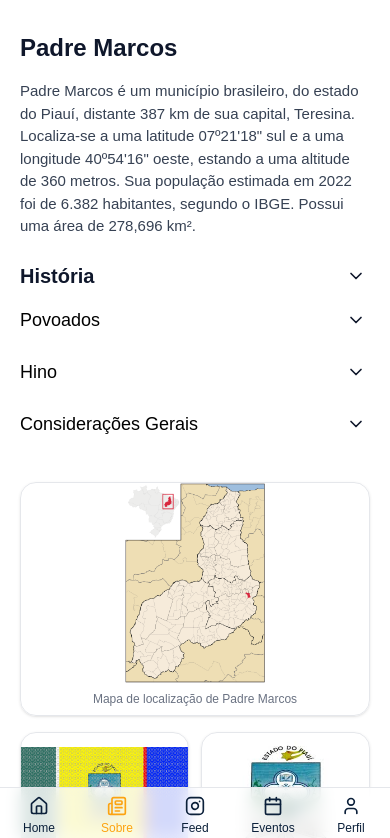
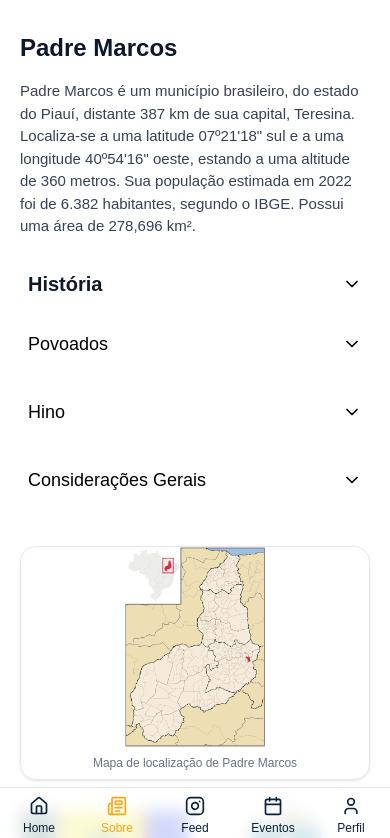
Before and after one commit to semm00/portal-pm, a Next.js app: page /about in a window 390 px wide. Shown: the top 838 px of the page. Built offline with nearby package versions, Linux system fonts and the light colour scheme.

Commit message:
ux/ui adjustments

```diff
--- a/src/app/about/components/info.tsx
+++ b/src/app/about/components/info.tsx
@@ -63,22 +63,21 @@ export default function Info() {
             </div>
 
             <div className="md:hidden">
-              <div className="flex justify-between items-center mt-6 mb-2">
-                <h2 className="text-xl font-semibold text-slate-900">
-                  História
-                </h2>
               <button
                 type="button"
-                  onClick={() => setExpandedHistoria(!expandedHistoria)}
-                  className="text-slate-900 text-xl p-2 -m-2 hover:bg-slate-100 rounded transition-colors min-w-[44px] min-h-[44px] flex items-center justify-center"
+                onClick={() => setExpandedHistoria((prev) => !prev)}
+                className="flex w-full items-center justify-between mt-6 mb-2 rounded-lg px-2 py-2 transition-colors focus:outline-none focus-visible:ring-2 focus-visible:ring-[#0a4ea1]/60 hover:bg-slate-100"
+                aria-expanded={expandedHistoria}
               >
+                <span className="text-left text-xl font-semibold text-slate-900">
+                  História
+                </span>
                 {expandedHistoria ? (
                   <ChevronUp size={20} />
                 ) : (
                   <ChevronDown size={20} />
                 )}
               </button>
-              </div>
               {expandedHistoria && (
                 <p className="text-[15px] text-gray-700 mb-4 whitespace-pre-line">
                   O Município de Padre Marcos, localizado na região sudeste do
@@ -116,20 +115,19 @@ export default function Info() {
             </div>
 
             <div className="md:hidden">
-              <div className="flex justify-between items-center mt-4 mb-2">
-                <h3 className="text-lg font-medium">Povoados</h3>
               <button
                 type="button"
-                  onClick={() => setExpandedPovoados(!expandedPovoados)}
-                  className="text-slate-900 text-xl p-2 -m-2 hover:bg-slate-100 rounded transition-colors min-w-[44px] min-h-[44px] flex items-center justify-center"
+                onClick={() => setExpandedPovoados((prev) => !prev)}
+                className="flex w-full items-center justify-between mt-4 mb-2 rounded-lg px-2 py-2 transition-colors focus:outline-none focus-visible:ring-2 focus-visible:ring-[#0a4ea1]/60 hover:bg-slate-100"
+                aria-expanded={expandedPovoados}
               >
+                <span className="text-left text-lg font-medium">Povoados</span>
                 {expandedPovoados ? (
                   <ChevronUp size={20} />
                 ) : (
                   <ChevronDown size={20} />
                 )}
               </button>
-              </div>
               {expandedPovoados && (
                 <p className="text-[15px] text-gray-700">
                   Riacho do Padre, Casa Nova, Jurema, Curral Velho, Barra, Canto
@@ -237,20 +235,19 @@ Me dá prazer externar todo este amor. (repete)`}
             </div>
 
             <div className="md:hidden">
-              <div className="flex justify-between items-center mt-6 mb-1">
-                <h3 className="text-lg font-medium">Hino</h3>
               <button
                 type="button"
-                  onClick={() => setExpandedHino(!expandedHino)}
-                  className="text-slate-900 text-xl p-2 -m-2 hover:bg-slate-100 rounded transition-colors min-w-[44px] min-h-[44px] flex items-center justify-center"
+                onClick={() => setExpandedHino((prev) => !prev)}
+                className="flex w-full items-center justify-between mt-6 mb-1 rounded-lg px-2 py-2 transition-colors focus:outline-none focus-visible:ring-2 focus-visible:ring-[#0a4ea1]/60 hover:bg-slate-100"
+                aria-expanded={expandedHino}
               >
+                <span className="text-left text-lg font-medium">Hino</span>
                 {expandedHino ? (
                   <ChevronUp size={20} />
                 ) : (
                   <ChevronDown size={20} />
                 )}
               </button>
-              </div>
               {expandedHino && (
                 <>
                   <p className="text-sm text-gray-600 mb-3">
@@ -278,7 +275,7 @@ Foi primazia orgulhando o nosso Estado,
                           <button
                             type="button"
                             onClick={() => setExpanded(true)}
-                            className="text-sm text-[#0a4ea1] underline"
+                            className="text-sm text-[#0a4ea1] underline hover:text-[#08326b] transition-colors px-2 py-1 -mx-2 rounded min-h-[44px] flex items-center"
                           >
                             Ver mais
                           </button>
@@ -338,22 +335,21 @@ Foi primazia orgulhando o nosso Estado,
             </div>
 
             <div className="md:hidden">
-              <div className="flex justify-between items-center mt-6 mb-3">
-                <h3 className="text-lg font-medium">Considerações Gerais</h3>
               <button
                 type="button"
-                  onClick={() =>
-                    setExpandedConsideracoes(!expandedConsideracoes)
-                  }
-                  className="text-slate-900 text-xl p-2 -m-2 hover:bg-slate-100 rounded transition-colors min-w-[44px] min-h-[44px] flex items-center justify-center"
+                onClick={() => setExpandedConsideracoes((prev) => !prev)}
+                className="flex w-full items-center justify-between mt-6 mb-3 rounded-lg px-2 py-2 transition-colors focus:outline-none focus-visible:ring-2 focus-visible:ring-[#0a4ea1]/60 hover:bg-slate-100"
+                aria-expanded={expandedConsideracoes}
               >
+                <span className="text-left text-lg font-medium">
+                  Considerações Gerais
+                </span>
                 {expandedConsideracoes ? (
                   <ChevronUp size={20} />
                 ) : (
                   <ChevronDown size={20} />
                 )}
               </button>
-              </div>
               {expandedConsideracoes && (
                 <ul className="text-sm text-gray-700 list-disc pl-5 space-y-1">
                   <li>
--- a/src/app/about/components/mayor-line.tsx
+++ b/src/app/about/components/mayor-line.tsx
@@ -1,6 +1,6 @@
 "use client";
 
-import React, { useState } from "react";
+import React, { useEffect, useMemo, useState } from "react";
 import Image from "next/image";
 
 interface Mayor {
@@ -34,61 +34,32 @@ const ImageWithFallback: React.FC<{
   onMouseEnter,
   onMouseLeave,
 }) => {
-  // fallback to the SVG placeholder that we created so there is always a valid image
   const fallbackSrc = "/images/placeholder.svg";
-  const [currentSrc, setCurrentSrc] = useState(fallbackSrc);
-  const [hasError, setHasError] = useState(false);
+  const sourceCandidates = useMemo(() => {
+    const exts = [".jpg", ".jpeg", ".png", ".webp"];
+    const unique = Array.from(
+      new Set(exts.map((ext) => `${src}${ext}`).concat(fallbackSrc))
+    );
+    return unique;
+  }, [src, fallbackSrc]);
 
-  // Probe available extensions in background and set currentSrc to first found
-  React.useEffect(() => {
-    let mounted = true;
-    const probe = async () => {
-      const exts = [".jpg", ".jpeg", ".png"];
-      if (mounted) {
-        setHasError(false);
-      }
-      for (const ext of exts) {
-        const url = `${src}${ext}`;
-        try {
-          const res = await fetch(url, { method: "HEAD" });
-          if (res.ok) {
-            if (mounted) setCurrentSrc(url);
-            return;
-          }
-        } catch {
-          // ignore network errors
-        }
-      }
-      // no image found; keep fallback
-    };
-    probe();
-    return () => {
-      mounted = false;
-    };
+  const [attemptIndex, setAttemptIndex] = useState(0);
+
+  useEffect(() => {
+    setAttemptIndex(0);
   }, [src]);
 
+  const currentSrc = sourceCandidates[attemptIndex] ?? fallbackSrc;
+  const isLastAttempt = attemptIndex >= sourceCandidates.length - 1;
+
   const handleError = () => {
-    if (!hasError) {
-      // If image fails to load after probe, use fallback
-      if (currentSrc !== fallbackSrc) {
-        setCurrentSrc(fallbackSrc);
-      } else {
-        setHasError(true);
+    setAttemptIndex((prev) => {
+      if (prev >= sourceCandidates.length - 1) {
+        return prev;
       }
-    }
+      return prev + 1;
+    });
   };
-
-  if (hasError) {
-    return (
-      <div
-        className={`${className} bg-gray-200 flex items-center justify-center text-gray-500 text-xs`}
-        style={{ width, height }}
-        onClick={onClick}
-      >
-        Sem imagem
-      </div>
-    );
-  }
 
   return (
     <Image
@@ -101,6 +72,8 @@ const ImageWithFallback: React.FC<{
       onMouseEnter={onMouseEnter}
       onMouseLeave={onMouseLeave}
       onError={handleError}
+      loading="lazy"
+      unoptimized={isLastAttempt && currentSrc === fallbackSrc}
     />
   );
 };
--- a/src/app/components/notifications-bell.tsx
+++ b/src/app/components/notifications-bell.tsx
@@ -77,6 +77,7 @@ export default function NotificationsBell() {
   const [error, setError] = useState<string | null>(null);
   const [lastFetchedAt, setLastFetchedAt] = useState<number>(0);
   const containerRef = useRef<HTMLDivElement | null>(null);
+  const prevOpenRef = useRef(false);
 
   const fetchAlerts = useCallback(async () => {
     setLoading(true);
@@ -118,14 +119,16 @@ export default function NotificationsBell() {
     if (shouldRefresh && !loading) {
       fetchAlerts().catch(() => null);
     }
+  }, [open, fetchAlerts, lastFetchedAt, loading]);
 
-    // Fechar automaticamente após 5 segundos (simulando leitura)
-    const autoCloseTimer = setTimeout(() => {
-      setOpen(false);
-    }, 5000);
+  useEffect(() => {
+    if (prevOpenRef.current && !open) {
+      setAlerts([]);
+      setLastFetchedAt(0);
+    }
 
-    return () => clearTimeout(autoCloseTimer);
-  }, [open, fetchAlerts, lastFetchedAt, loading]);
+    prevOpenRef.current = open;
+  }, [open]);
 
   useEffect(() => {
     const handleClickOutside = (event: MouseEvent) => {
--- a/src/app/profile/components/login.tsx
+++ b/src/app/profile/components/login.tsx
@@ -134,8 +134,17 @@ export default function Login({ onLoginSuccess }: LoginProps) {
 
   const handleGsiLoad = () => {
     setGsiLoaded(true);
+    setGoogleLoading(false);
     console.log("Script GSI carregado e pronto.");
   };
+
+  useEffect(() => {
+    if (typeof window === "undefined") return;
+    if (window.google?.accounts?.id) {
+      setGsiLoaded(true);
+      setGoogleLoading(false);
+    }
+  }, []);
 
   const handleResendVerification = async () => {
     if (!emailForResend) return;
@@ -341,6 +350,7 @@ export default function Login({ onLoginSuccess }: LoginProps) {
         async
         defer
         onLoad={handleGsiLoad}
+        onReady={handleGsiLoad}
         onError={() => {
           console.error("Falha ao carregar script GSI");
           setGoogleLoading(false);
--- a/src/app/profile/components/profile.tsx
+++ b/src/app/profile/components/profile.tsx
@@ -380,7 +380,7 @@ export default function Profile({
 
   return (
     <div className="w-full max-w-4xl mx-auto bg-white rounded-2xl shadow-xl overflow-hidden">
-      <div className="bg-gradient-to-r from-[#0b203a] to-[#153b69] h-40 relative">
+      <div className="bg-gradient-to-r from-[#0e2b59] to-[#1b52a8] h-40 relative">
         <div className="absolute -bottom-20 left-4 sm:left-8 flex items-end gap-4">
           <div className="relative">
             {avatarUrl && avatarUrl.trim() ? (
@@ -418,10 +418,11 @@ export default function Profile({
         </div>
       </div>
 
-      <div className="flex justify-end p-4 mt-6 gap-2">
+      <div className="p-4 mt-24 sm:mt-6">
+        <div className="flex flex-col sm:flex-row sm:justify-end sm:items-center gap-2">
           <button
             onClick={toggleTheme}
-          className="inline-flex items-center gap-2 rounded-lg bg-slate-100 px-4 py-2 text-sm font-semibold text-slate-700 hover:bg-slate-200 transition-all"
+            className="inline-flex items-center gap-2 rounded-lg bg-slate-100 px-4 py-2 text-sm font-semibold text-slate-700 hover:bg-slate-200 transition-all self-end sm:hidden"
             aria-label="Alternar tema claro/escuro"
           >
             {mounted && theme === "dark" ? (
@@ -431,6 +432,7 @@ export default function Profile({
             )}
             {mounted && theme === "dark" ? "Modo claro" : "Modo escuro"}
           </button>
+          <div className="flex flex-col sm:flex-row gap-2 sm:items-center sm:justify-end">
             <button
               onClick={() => {
                 setStatus(null);
@@ -448,6 +450,8 @@ export default function Profile({
               <LogOut className="h-4 w-4" />
               Sair
             </button>
+          </div>
+        </div>
       </div>
 
       <div className="p-8 pt-2">
```
Lines whose indentation alone changed are shown as unchanged.
